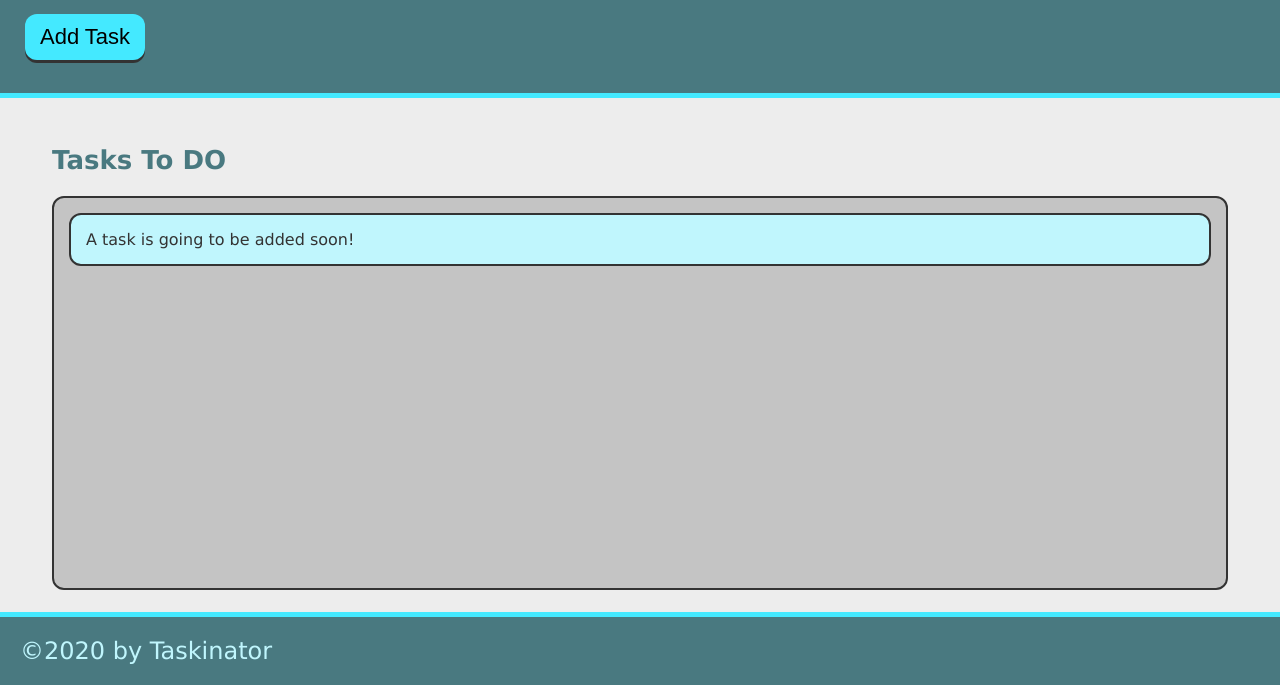
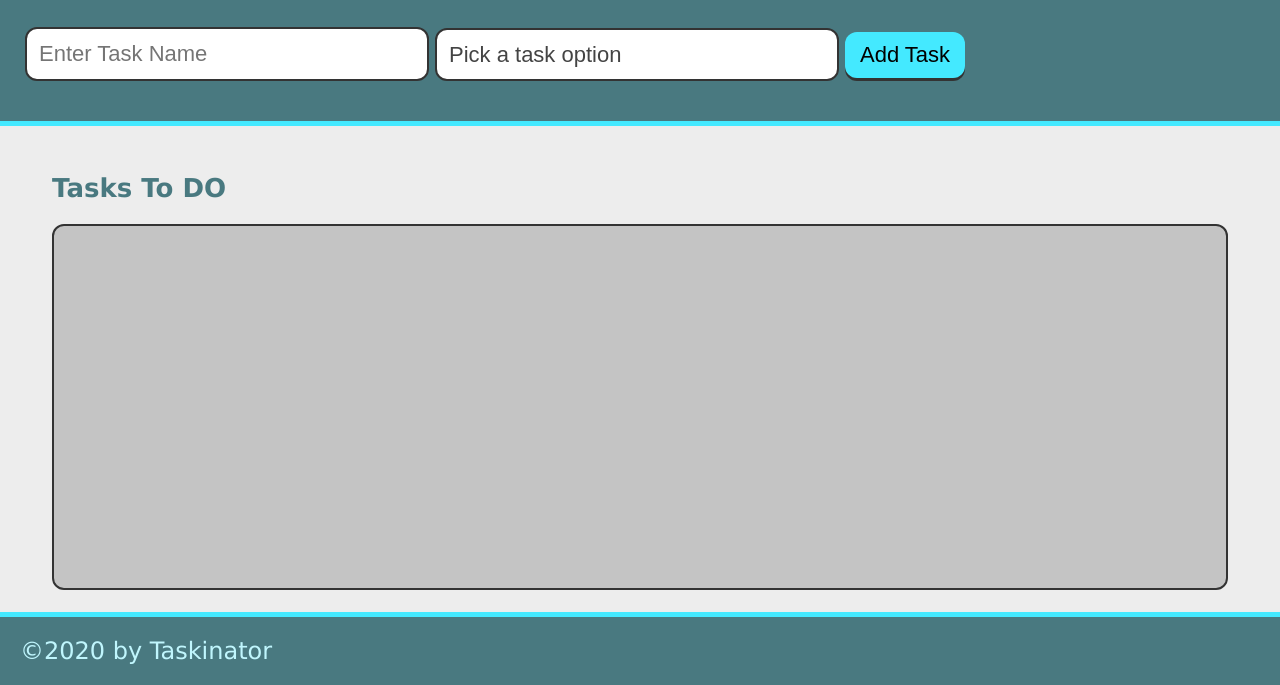
Before and after one commit to BigEVK/taskinator, a plain HTML site: page index.html in a window 1280 px wide. Shown: the part 115-800 px from the top of the page. Drawn offline with Linux system fonts and the light colour scheme.

Commit message:
create submit form

```diff
--- a/index.html
+++ b/index.html
@@ -15,15 +15,29 @@
     <header>
         <h1 class="page-title">Taskinator</h1>
         <p>Click the button below to add a new task</p>
-        <button class="btn" id="save-task" >Add Task</button>
+        <form id="task-form">
+            <div class="form-group">
+                <input type="text" name="task-name" placeholder="Enter Task Name" />
+            </div>
+            <div class="form-group">
+                <select name="task-type" class="select-dropdown">
+                    <option value="" disabled selected>Pick a task option</option>
+                    <option value="Print">Print</option>
+                    <option value="Web">Web</option>
+                    <option value="Mobile">Mobile</option>
+                </select>
+            </div>
+            <div class="form-group">
+                <button class="btn" id="save-task" type="submit">Add Task</button>
+            </div>
+        </form>
 
     </header>
     <main class="page-content">
         <section class="task-list-wrapper">
             <h2 class="list-title">Tasks To DO</h2>
-            <ul class="task-list" id="tasks-to-do">
-                <li class="task-item">A task is going to be added soon!</li>
-            </ul>
+            <ul class="task-list" id="tasks-to-do"></ul>
+
         </section>
     </main>
 
```
